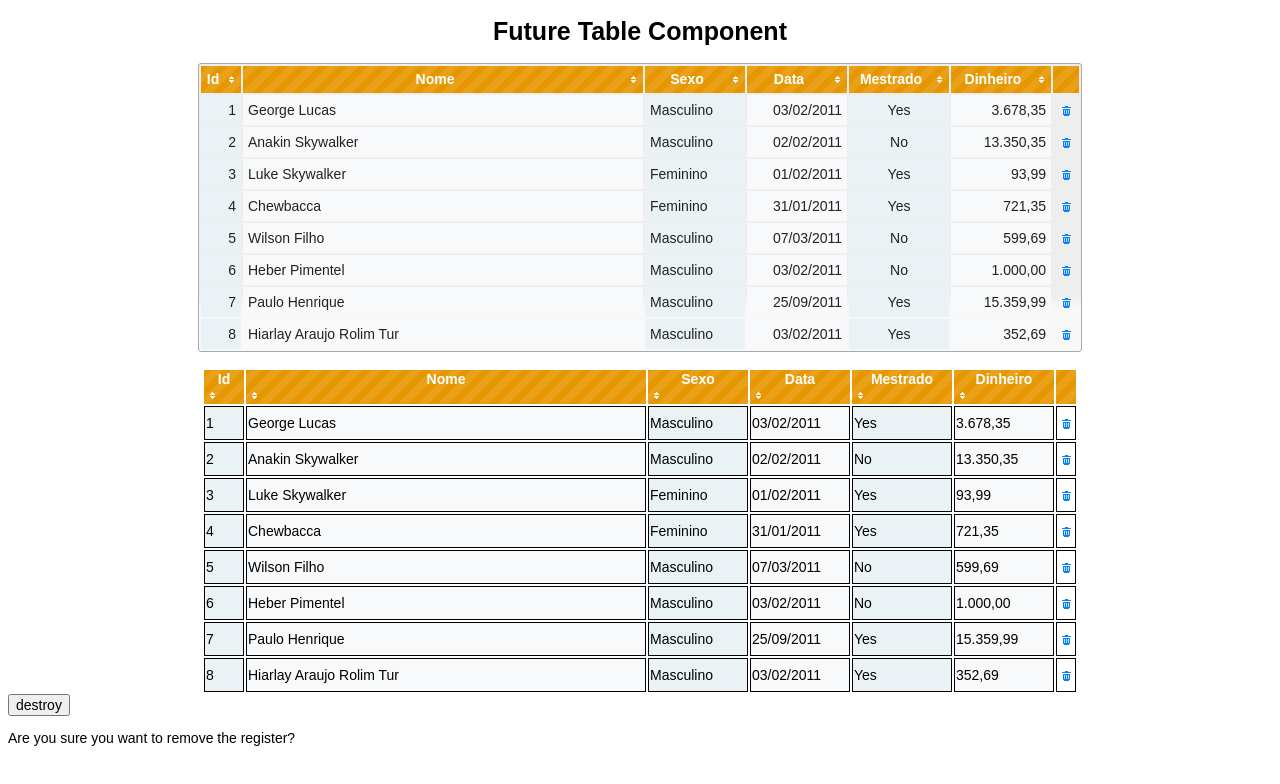
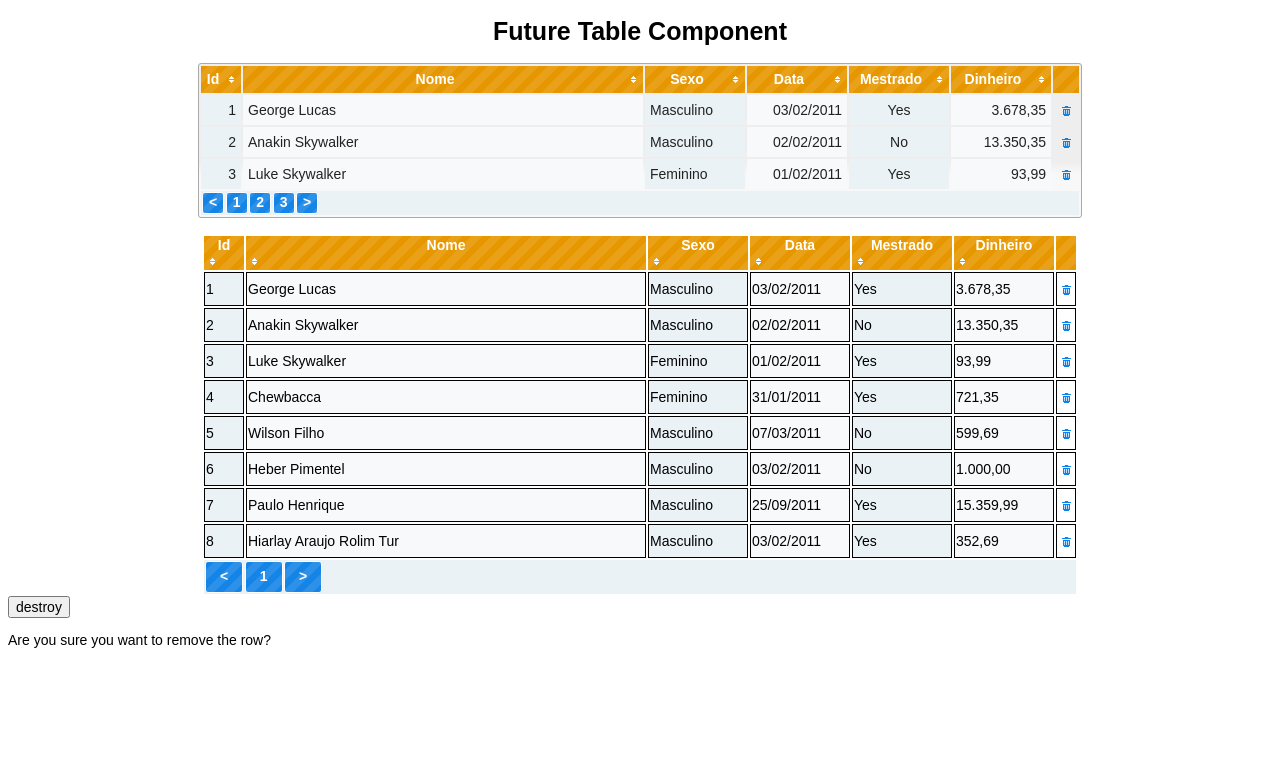
Before and after one commit to wilsonmacariano/jquery-datagrid, a plain HTML site: page index.html in a window 1280 px wide. Drawn offline with Linux system fonts and the light colour scheme.

Commit message:
Pagination

```diff
--- a/css/index.css
+++ b/css/index.css
@@ -151,3 +151,14 @@ col.col-dinheiro {
 .ui-checkbox-off {
     background-position: top;
 }
+
+#tableComponent tfoot .pager {
+    padding-top: 0px;
+    width: 20px;
+    height: 20px;
+}
+#tableComponent tfoot .pager span {
+    padding: 0px;
+    width: 20px;
+    height: 20px;
+}
--- a/index.html
+++ b/index.html
@@ -30,8 +30,7 @@
         <input type="button" value="destroy" id="destroy"/>
 
         <div id="removeDialog">
-            <p>Are you sure you want to remove the register?</p>
-            <a id="removeYes" /><a id="removeNo" />
+            <p>Are you sure you want to remove the row?</p>
         </div>
 
         <script type="text/javascript" src="js/index.js"> </script>
--- a/js/index.js
+++ b/js/index.js
@@ -159,16 +159,58 @@ var relatedTables = {
     } ]
 };
 
+currencyToDecimal = function( valorEmReal ) {
+    var index = valorEmReal.indexOf(",");
+    var decimals = valorEmReal.substr(index+1, 2);
+    var integer = valorEmReal.substr(0, index);
+
+    while ( integer.indexOf(".") >= 0 ) {
+        integer = integer.replace(".", "");
+    }
+
+    var number = integer + "." + decimals;
+    return number;
+}
+
+decimalToCurrency = function( num ) {
+    var x = 0;
+
+    if(num<0){
+        num = Math.abs(num);
+        x = 1;
+    }
+    if(isNaN(num)) num = "0";
+
+    var cents = Math.floor((num*100+0.5)%100);
+    num = Math.floor((num*100+0.5)/100).toString();
+
+    if(cents < 10) cents = "0" + cents;
+
+    for (var i = 0; i < Math.floor((num.length-(1+i))/3); i++) {
+        num = num.substring(0,num.length-(4*i+3))+"."
+        +num.substring(num.length-(4*i+3));
+    }
+
+    var ret = num + "," + cents;
+    if (x == 1) ret = " ? " + ret;
+
+    return ret;
+}
+
 $("#tableComponent").jsTableComponent({
     metadata : metadata,
     data: data,
     relatedTables : relatedTables,
-    headerStyle: 2
+    headerStyle: 2,
+    currencyToDecimal : currencyToDecimal,
+    decimalToCurrency : decimalToCurrency,
+    maxRowsPerPage: 3
 });
 
 $("#destroy").click( function() {
     $("#tableComponent").jsTableComponent('destroy');
 } );
+
 
 $("#tableComponent2").jsTableComponent( {
     metadata : metadata,
--- a/js/jsTableComponent.js
+++ b/js/jsTableComponent.js
@@ -7,8 +7,6 @@
 
     var navigator = {
         findNextEditableTableCell : function( tableCell ) {
-            //            var metadata = $($(tableCell).parents('table')[0]).data('metadata');
-            //            var tableBody = $(tableCell).parents('tbody')[0];
             var metadata = $(tableCell).findFirstParent('table').data('metadata');
             var tableBody = $(tableCell).findFirstParent('tbody')[0];
 
@@ -17,7 +15,6 @@
                 if ( nextTableCell.nextSibling ) {
                     nextTableCell = nextTableCell.nextSibling;
                 } else {
-                    //                    var tableRow = $(nextTableCell).parents('tr')[0];
                     var tableRow = $(nextTableCell).findFirstParent('tr')[0];
                     if ( tableRow.sectionRowIndex + 1 < tableBody.rows.length  ) {
                         nextTableCell = tableBody.rows[tableRow.sectionRowIndex + 1].cells[0];
@@ -31,8 +28,6 @@
 
         },
         findPreviousEditableTableCell : function(tableCell) {
-            //            var metadata = $($(tableCell).parents('table')[0]).data('metadata');
-            //            var tableBody = $(tableCell).parents('tbody')[0];
             var metadata = $(tableCell).findFirstParent('table').data('metadata');
             var tableBody = $(tableCell).findFirstParent('tbody')[0];
 
@@ -41,7 +36,6 @@
                 if ( previousTableCell.previousSibling ) {
                     previousTableCell = previousTableCell.previousSibling;
                 } else {
-                    //                    var tableRow = $(previousTableCell).parents('tr')[0];
                     var tableRow = $(previousTableCell).findFirstParent('tr')[0];
                     if ( tableRow.sectionRowIndex - 1 >= 0  ) {
                         var cellLength = tableBody.rows[tableRow.sectionRowIndex - 1].cells.length;
@@ -70,8 +64,6 @@
     var manipulator = {
         turnCellEditable : function( tableCell ) {
 
-            // get metadata from table
-            //            var metadata = $($(tableCell).parents('table')[0]).data('metadata');
             var metadata = $(tableCell).findFirstParent('table').data('metadata');
 
             // if this field is not editable, stop 'propagation'
@@ -83,7 +75,6 @@
                 return;
             }
 
-            //            var tableRow = $(tableCell).parents('tr')[0];
             var tableRow = $(tableCell).findFirstParent('tr')[0];
 
             // Clean the tableCell
@@ -111,8 +102,6 @@
 
             // Onchange
             $(input).change( function( event ) {
-                //                var metadata = $($(tableCell).parents('table')[0]).data('metadata');
-                //                var tableRow = $( event.target ).parents('tr')[0];
                 var metadata = $( tableCell ).findFirstParent('table').data('metadata');
                 var tableRow = $( event.target ).findFirstParent('tr')[0];
 
@@ -199,8 +188,6 @@
             }
         },
         turnOffCellEditable : function( tableCell ) {
-            //            var metadata = $($(tableCell).parents('table')[0]).data('metadata');
-            //            var tableRow = $(tableCell).parents('tr')[0];
             var metadata = $(tableCell).findFirstParent('table').data('metadata');
             var tableRow = $(tableCell).findFirstParent('tr')[0];
 
@@ -226,7 +213,7 @@
                 tableCell.appendChild(cellContent);
             } else if ( metadata[tableCell.fieldName].type.name == "currency" ) {
                 cellContent = model[tableCell.fieldName];
-                tableCell.innerHTML = converter.decimalParaMoedaReal(cellContent);
+                tableCell.innerHTML = converter.decimalToCurrency(cellContent);
             }
 
             $(tableCell).removeClass("ui-selected-cell");
@@ -236,6 +223,7 @@
         build : function( settings ) {
             $(settings.self).append(manipulator.buildHeaders( settings ));
             $(settings.self).append(manipulator.buildBody( settings ));
+            $(settings.self).append(manipulator.buildTableFooter( settings ));
         },
         buildHeaders : function( settings ) {
             var table = settings.self;
@@ -282,6 +270,8 @@
 
                 var tableRow = manipulator.createRow(metadata, data[j], rowsRemovable);
 
+                if ( j > settings.maxRowsPerPage-1 ) $(tableRow).css("display", "none");
+
                 if ( j % 2 ) {
                     tableRow.className = "even";
                 }
@@ -294,6 +284,40 @@
             }
 
             return tbody;
+        },
+        buildTableFooter : function( settings ) {
+            var fieldsCount = $(settings.self).find('thead th').length;
+            var tfoot = builder.buildTableFoot();
+            var pagesCount = settings.data.length / settings.maxRowsPerPage;
+            var td = builder.buildTableCell();
+            td.setAttribute('colspan', fieldsCount );
+
+            var arrowLeft = new builder.buildSpan(null, "pager", "<");
+            $(arrowLeft).button();
+            td.appendChild(arrowLeft);
+
+            for ( var i = 0; i < pagesCount ; ++i ) {
+                var span = builder.buildSpan(null, 'pager page-count-'.concat(i), i+1);
+                span.page = i;
+                $(span).button();
+                $(span).bind('click', function() {
+                    manipulator.moveToPage(settings.self, this.page);
+                });
+                if ( i == 0 ) {
+                    $(span).addClass('selected');
+                }
+                td.appendChild(span);
+            }
+            tfoot.appendChild(td);
+
+            var arrowRight = new builder.buildSpan(null, "pager", ">");
+            $(arrowRight).button();
+            td.appendChild(arrowRight);
+
+            settings.self.maxRowsPerPage = settings.self.maxRowsPerPage;
+
+            return tfoot;
+
         },
         createRow : function(metadata, data, rowsRemovable) {
             var tableRow = builder.buildTableRow();
@@ -319,12 +343,8 @@
 
                 var keynum = event.keyCode;
 
-                //                var tableCell = $(this).parents('td')[0];
                 var tableCell = $(this).findFirstParent('td')[0];
 
-                //                var metadata = $($(tableCell).parents('table')[0]).data('metadata');
-                //                var tableRow = $( event.target ).parents('tr')[0];
-                //                var tbody = $(tableRow).parents('tbody')[0];
                 var metadata = $( tableCell ).findFirstParent('table').data('metadata');
                 var tableRow = $( event.target ).findFirstParent('tr')[0];
                 var tbody = $( tableRow ).findFirstParent('tbody')[0];
@@ -372,7 +392,7 @@
                         changedData[key] = model[key];
                         if ( key == tableCell.fieldName ) {
                             if ( metadata[tableCell.fieldName].type.name == "currency" ) {
-                                changedData[key] = converter.moedaRealParaDecimal(this.value);
+                                changedData[key] = converter.currencyToDecimal(this.value);
                             } else if ( metadata[tableCell.fieldName].type.name == "combobox" ) {
                                 var selected = this.options[this.selectedIndex];
                                 changedData[key] = {
@@ -388,7 +408,8 @@
                                     changedData[key] = false;
                                 }
 
-                            } else {
+                            }
+                            else {
                                 changedData[key] = this.value;
                             }
                         }
@@ -438,8 +459,6 @@
         setOnChange : function( input, tableCell ) {
 
             $(input).change(function( event ) {
-                //                var metadata = $($(tableCell).parents('table')[0]).data('metadata');
-                //                var tableRow = $( event.target ).parents('tr')[0];
                 var metadata = $( tableCell ).findFirstParent('table').data('metadata');
                 var tableRow = $( event.target ).findFirstParent('tr')[0];
 
@@ -480,8 +499,6 @@
         },
         builderProperInputElement : function( tableCell ) {
 
-            //            var metadata = $($(tableCell).parents('table')[0]).data('metadata');
-            //            var tableRow = $(tableCell).parents('tr')[0];
             var metadata = $(tableCell).findFirstParent('table').data('metadata');
             var tableRow = $(tableCell).findFirstParent('tr')[0];
             var model = tableRow.modified ? tableRow.modified : tableRow.model;
@@ -493,24 +510,22 @@
 
             } else if (type.name == "currency") {
 
-                var input = builder.buildInputText(null, null, converter.decimalParaMoedaReal(model[tableCell.fieldName]));
-                $(input).maskMoney({
+                var input = builder.buildInputText(null, null, converter.decimalToCurrency(model[tableCell.fieldName]));
+
+                /*$(input).maskMoney({
                     symbol:"R$",
                     decimal:",",
                     thousands:"."
-                });
+                });*/
 
                 return input;
             } else if ( type.name == "date" ) {
 
                 var inputDate = builder.buildInputText(null, null, model[tableCell.fieldName]);
-                //$(inputDate).datepicker();
                 $(inputDate).click( function() {
                     $(this).datepicker( {
                         dateFormat : 'dd/mm/yy',
                         onSelect: function(dateText, inst) {
-                            //                            var tableCell = $(this).parents('td')[0];
-                            //                            var tableRow = $(this).parents('tr')[0];
                             var tableCell = $(this).findFirstParent('td')[0];
                             var tableRow = $(this).findFirstParent('tr')[0];
                             var changedData = { } ;
@@ -526,7 +541,6 @@
                         onClose: function(dateText, inst) {
                             var tableCell
                             if (this) {
-                                //                                tableCell = $(this).parents('td')[0];
                                 tableCell = $(this).findFirstParent('td')[0];
                                 manipulator.turnOffCellEditable(tableCell);
                             }
@@ -541,7 +555,6 @@
             else if ( type.name == "combobox" ) {
 
                 var relatedTableName = metadata[tableCell.fieldName].type.relatedTable;
-                //                var relatedTables = $($(tableCell).parents('table')[0]).data('relatedTables');
                 var relatedTables = $(tableCell).findFirstParent('table').data('relatedTables');
                 var relatedTable = relatedTables[relatedTableName];
                 var select = builder.buildSelect();
@@ -593,6 +606,18 @@
         },
         setInputData : function(  ) {
 
+        },
+        moveToPage : function( table, pageNumber ) {
+            var maxRowsPerPage = $(table).data('maxRowsPerPage');
+            var begin = ( ( pageNumber ) * maxRowsPerPage );
+            var end = begin + maxRowsPerPage;
+            var tableRows = $(table).find('tbody').find('tr');
+            for ( var i = 0 ; i < tableRows.length ; ++i ) {
+                tableRows[i].removeAttribute('style');
+                if ( !( i >= begin && i < end ) ) {
+                    $(tableRows[i]).css('display', 'none');
+                }
+            }
         }
 
     }
@@ -704,6 +729,23 @@
             }
             return tr;
         },
+        buildTableFoot : function(id, className, innerHTML) {
+            var tfoot = document.createElement("tfoot");
+            if ( id ) {
+                tfoot.id = id;
+            }
+            if ( className ) {
+                tfoot.className = className;
+            }
+            if ( innerHTML ) {
+                if ( typeof innerHTML =="object" ) {
+                    tfoot.appendChild(innerHTML);
+                } else {
+                    tfoot.innerHTML = innerHTML;
+                }
+            }
+            return tfoot;
+        },
         buildInputText : function(id, className, value, maxLength) {
             var inputText = document.createElement("input");
             inputText.type = "text";
@@ -759,19 +801,21 @@
             }
             return checkbox;
         },
-        buildSpan : function( id, className, value ) {
+        buildSpan : function( id, className, innerHTML ) {
             var span = document.createElement("span");
             if ( id && id.length ) {
                 span.id = id;
             }
             if ( className && className.length ) {
-                span.className =+ className;
+                span.className = className;
             }
-            if ( value ) {
-                span.checked = value;
-                span.className = "ui-checkbox ui-checkbox-on";
-            } else {
-                span.className = "ui-checkbox ui-checkbox-off";
+            if ( innerHTML ) {
+                if ( typeof innerHTML =="object" ) {
+                    span.appendChild(innerHTML);
+                } else {
+                    var x = document.createTextNode(innerHTML);
+                    span.appendChild(x);
+                }
             }
             return span;
         },
@@ -792,7 +836,7 @@
                 var checkbox = builder.buildSpanCheckbox(null, null, data);
                 return builder.buildTableCell(null, null, checkbox);
             } else if (  metadata.type.name == "currency" ) {
-                return builder.buildTableCell(null, null, converter.decimalParaMoedaReal( data) );
+                return builder.buildTableCell(null, null, converter.decimalToCurrency( data) );
             }
 
             return null;
@@ -802,41 +846,11 @@
 
 
     var converter = {
-        moedaRealParaDecimal : function( valorEmReal ) {
-            var index = valorEmReal.indexOf(",");
-            var decimals = valorEmReal.substr(index+1, 2);
-            var integer = valorEmReal.substr(0, index);
-
-            while ( integer.indexOf(".") >= 0 ) {
-                integer = integer.replace(".", "");
-            }
-
-            var number = integer + "." + decimals;
-            return number;
+        currencyToDecimal : function( num ) {
+            return num;
         },
-        decimalParaMoedaReal : function( num ) {
-            var x = 0;
-
-            if(num<0){
-                num = Math.abs(num);
-                x = 1;
-            }
-            if(isNaN(num)) num = "0";
-
-            var cents = Math.floor((num*100+0.5)%100);
-            num = Math.floor((num*100+0.5)/100).toString();
-
-            if(cents < 10) cents = "0" + cents;
-
-            for (var i = 0; i < Math.floor((num.length-(1+i))/3); i++) {
-                num = num.substring(0,num.length-(4*i+3))+"."
-                +num.substring(num.length-(4*i+3));
-            }
-
-            var ret = num + "," + cents;
-            if (x == 1) ret = " ? " + ret;
-
-            return ret;
+        decimalToCurrency: function( num ) {
+            return num;
         }
     }
 
@@ -891,9 +905,8 @@
             }
             return 0;
         },
-        sortField : function(thead) {
+        sortField : function( thead , settings ) {
 
-            //            var table = $(thead).parents('table')[0];
             var table = $(thead).findFirstParent('table')[0];
             var metadata = $(table).data('metadata');
 
@@ -905,7 +918,6 @@
             var pairs = [];
             var value = null;
 
-            //            var tableHead = $(thead).parents('thead')[0];
             var tableHead = $(thead).findFirstParent('thead')[0];
 
             var tbody = $('tbody',table)[0];
@@ -954,7 +966,8 @@
 
                 if ( order == "sorted") {
                     pairs.sort(sorter.compareStrings);
-                } else {
+                }
+                else {
                     pairs.reverse(sorter.compareStrings);
                 }
 
@@ -963,16 +976,12 @@
             else if ( metadata[fieldName].type.name == "date" ) {
 
                 for ( var i = 0; i < tbody.rows.length; ++i ) {
-
                     var model = tbody.rows[i].modified ? tbody.rows[i].modified : tbody.rows[i].model;
-
                     value = model[fieldName];
-
                     pairs.push( new sorter.pair( new Date(value.substr(6, 4), value.substr(3, 2)-1, value.substr(0, 2) ) , tbody.rows[i] ) );
-
                 }
 
-                if ( order == "sorted") {
+                if ( order == "sorted" ) {
                     pairs.sort(sorter.compareDates);
                 }
                 else {
@@ -997,6 +1006,11 @@
             }
 
             for ( var j = 0 ; j < pairs.length ; ++j ) {
+                if (j > settings.maxRowsPerPage-1 ) {
+                    $(pairs[j].row).css('display','none')
+                } else {
+                    pairs[j].row.removeAttribute('style') ;
+                }
                 tbody.appendChild(pairs[j].row);
             }
 
@@ -1013,18 +1027,27 @@
 
     var methods = {
         init : function( settings ) {
+
+            if ( settings.decimalToCurrency ) {
+                converter.decimalToCurrency = settings.decimalToCurrency;
+            }
+            if ( settings.currencyToDecimal ) {
+                converter.currencyToDecimal = settings.currencyToDecimal ;
+            }
+
             manipulator.build( settings );
             $( settings.self ).data( 'metadata', settings.metadata );
             $( settings.self ).data( 'relatedTables', settings.relatedTables );
             $( settings.self ).data( 'rowsRemovable', settings.rowsRemovable );
-            $( settings.self ).live('click', function(event) {
+            $( settings.self ).data( 'maxRowsPerPage', settings.maxRowsPerPage );
+            $( settings.self ).live( 'click', function(event) {
                 var target = event.target;
                 if ( $(target).hasClass("removable") ) {
                     manipulator.removeTableRow($(target).findFirstParent('tr')[0]);
                 } else if (target.nodeName.toLowerCase() == "td") {
                     manipulator.turnCellEditable(target);
                 } else if ( target.nodeName.toLowerCase() == "th" ) {
-                    sorter.sortField(target);
+                    sorter.sortField( target, settings );
                 }
             });
         },
@@ -1092,7 +1115,8 @@
             relatedTables : null,
             headerStyle : 1,
             tableBodyStyle : 1,
-            rowsRemovable : true
+            rowsRemovable : true,
+            maxRowsPerPage : 50
         };
 
         if ( typeof a0 == "object" ) {
```
